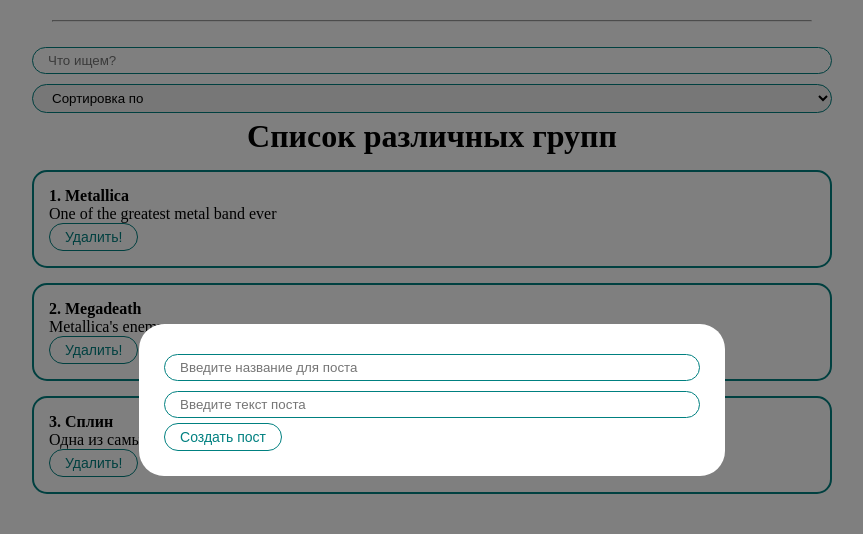
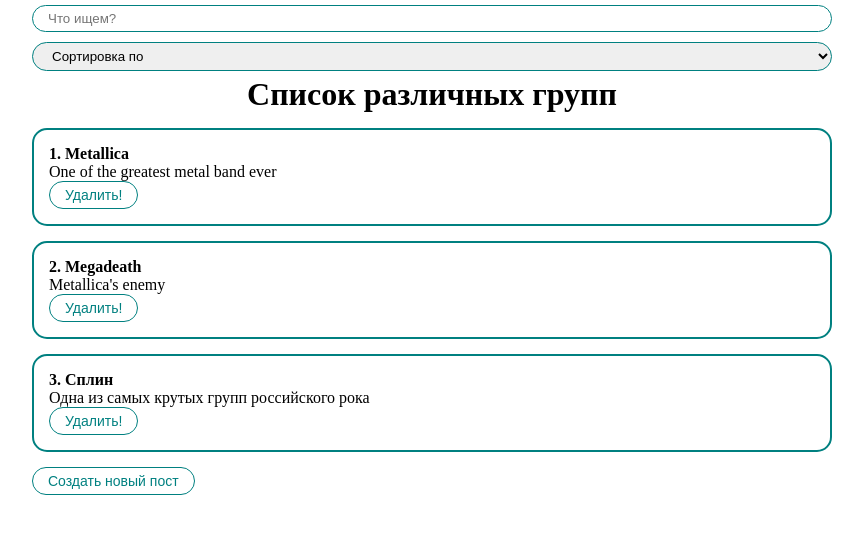
Before and after one commit to VitaliyGromov/react_project, a React (Create React App) app: page / in a window 1280 px wide. Shown: the top 534 px of the page, without its empty margins (208-1071 px from the left). Built offline with nearby package versions, Linux system fonts and the light colour scheme.

Commit message:
complete modal, install react transition group

```diff
--- a/package.json
+++ b/package.json
@@ -9,6 +9,7 @@
     "react": "^18.2.0",
     "react-dom": "^18.2.0",
     "react-scripts": "5.0.1",
+    "react-transition-group": "^4.4.5",
     "web-vitals": "^2.1.4"
   },
   "scripts": {
--- a/src/App.js
+++ b/src/App.js
@@ -4,6 +4,7 @@
 import PostForm from "./components/PostForm";
 import PostFilter from "./components/PostFilter";
 import MyModal from "./components/ui/modal/MyModal";
+import MyButton from "./components/ui/button/MyButton";
 
 function App() {
     const [posts, setPosts] = useState([
@@ -13,9 +14,9 @@
     ]);
 
     const [filter, setFilter] = useState({sortType: '', query: ''});
+    const [modal, setModal] = useState(false);
 
     const sortedPosts = useMemo(() => {
-        console.log('Функция отработала');
         if(filter.sortType){
             return [...posts].sort((a, b) => a[filter.sortType].localeCompare(b[filter.sortType]));
         }
@@ -27,7 +28,8 @@
     }, [filter.query, sortedPosts]);
 
     function createPost(newPost) {
-        setPosts([...posts, newPost])
+        setPosts([...posts, newPost]);
+        setModal(false);
     }
 
     function removePosts(post) {
@@ -36,11 +38,12 @@
 
     return (
         <div className="App">
-            <MyModal>
+            <MyModal
+                visible={modal}
+                setVisible={setModal}
+            >
                 <PostForm create={createPost}/>
             </MyModal>
-
-            <hr style={{margin: 20}}/>
             <PostFilter
                 filter={filter}
                 setFilter={setFilter}
@@ -52,6 +55,9 @@
                     Посты не найдены!
                 </h1>
             }
+            <MyButton style={{marginTop: "15px"}} onClick={() => setModal(true)}>
+                Создать новый пост
+            </MyButton>
         </div>
     );
 }
--- a/src/components/ui/modal/MyModal.jsx
+++ b/src/components/ui/modal/MyModal.jsx
@@ -2,9 +2,15 @@
 import classes from './MyModal.module.css';
 
 const MyModal = ({children, visible, setVisible}) => {
+    const rootClasses = [classes.myModal];
+
+    if(visible){
+        rootClasses.push(classes.active);
+    }
+
     return (
-        <div className={[classes.myModal, classes.active].join(' ')}>
-            <div className={classes.myModalContent}>
+        <div className={rootClasses.join(' ')} onClick={() => setVisible(false)}>
+            <div className={classes.myModalContent} onClick={(e) => e.stopPropagation()}>
                 {children}
             </div>
         </div>
```
Also changed, not shown: 1 other file (tests, documents, lock files or other folders).
